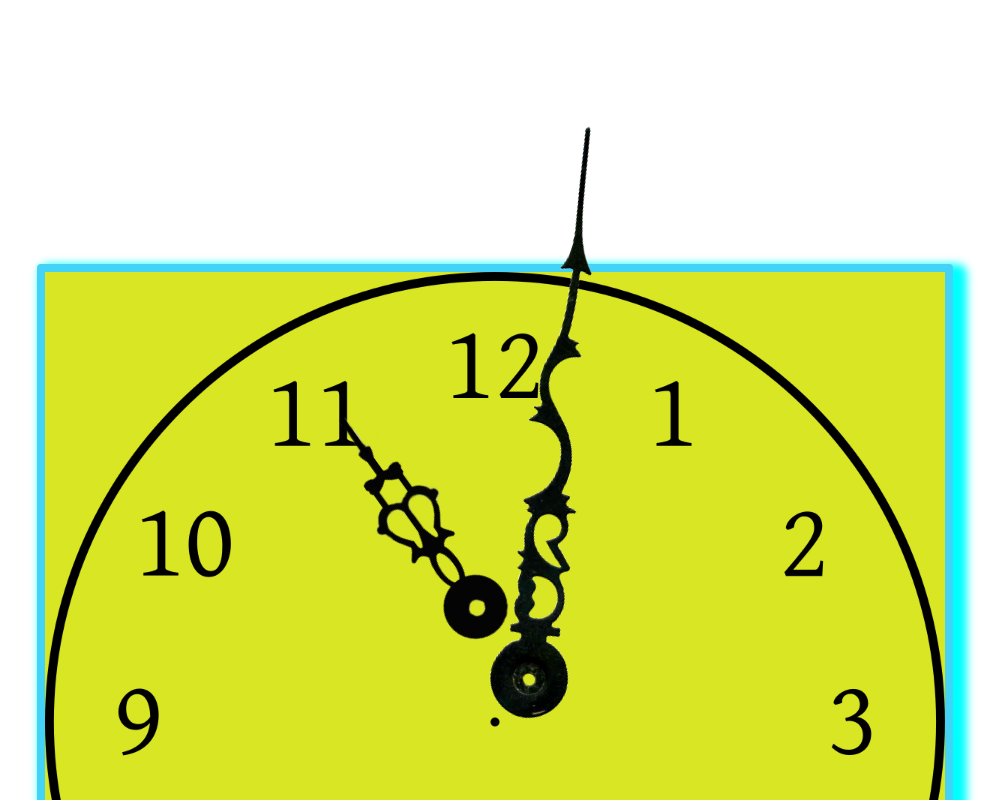
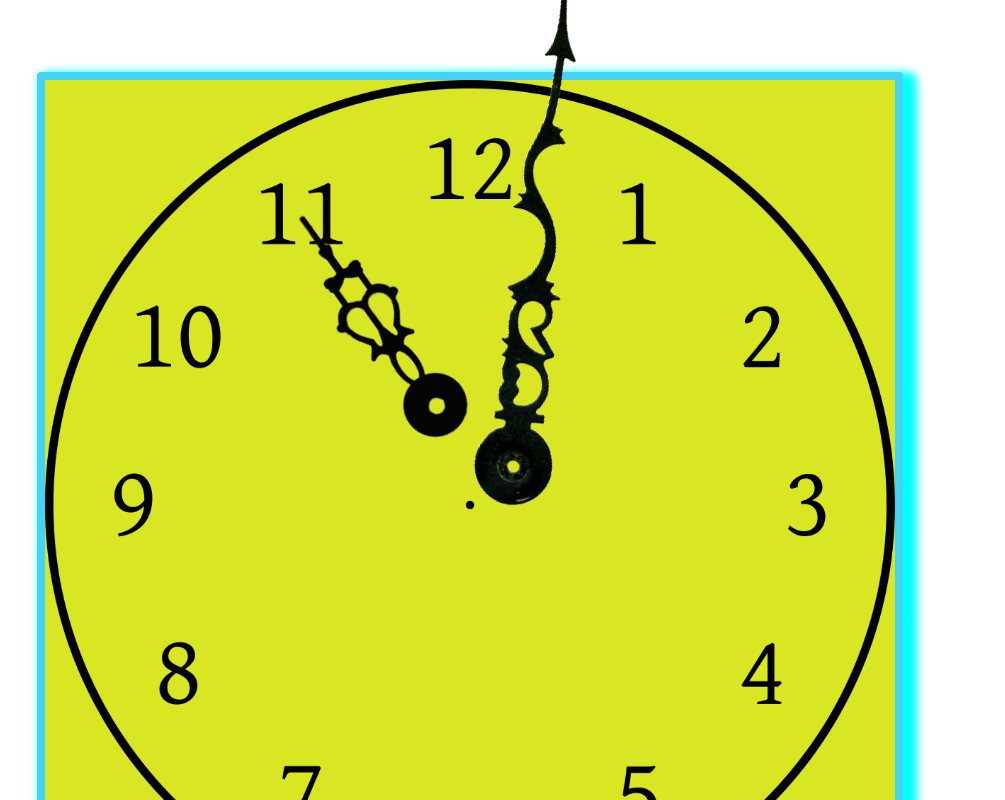
Before and after one commit to hortencia718/assignment_1_qcc, a plain HTML site: page assignment4/index.html in a window 1280 px wide. Shown: the whole page, without its empty margins (227-1232 px from the left). Drawn offline with Linux system fonts and the light colour scheme.

Commit message:
clock hands size

```diff
--- a/assignment4/style.css
+++ b/assignment4/style.css
@@ -16,12 +16,12 @@
     background-image: url("img/clockimage.png");
     background-color: rgb(217, 230, 35) ;
     /* margin-bottom: 20%; */
-    width: 900px;
-    height: 900px;
+    width: 850px;
+    height: 850px;
     /* top:40px; */
     position: fixed;
     margin-left: 20%;
-    margin-top: 20%;
+    margin-top: 5%;
     border-radius: 4px;
     border: 8px solid rgb(67, 211, 247);
     box-shadow: 8px 6px 8px 6px cyan;
```
